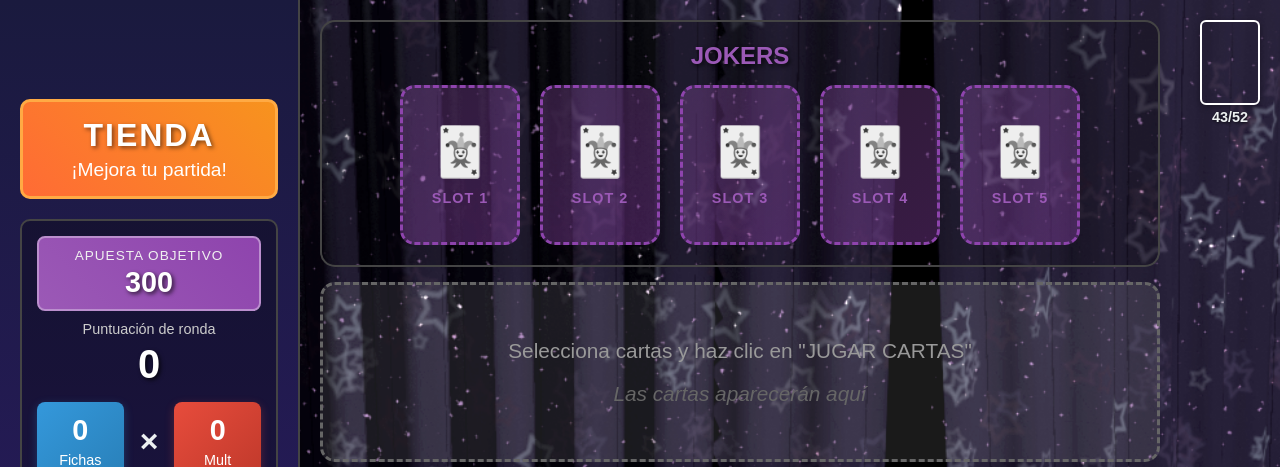
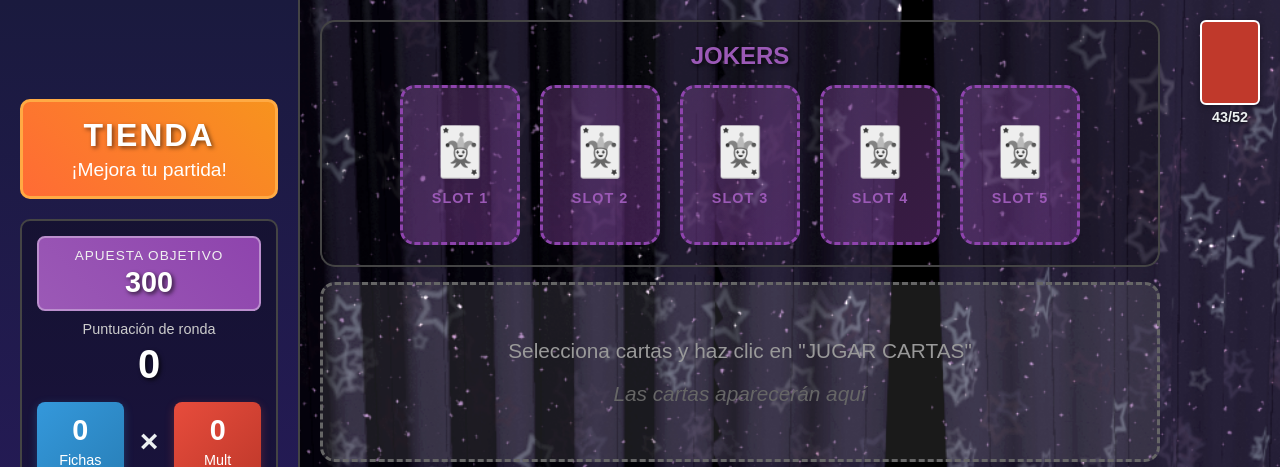
Before and after one commit to AnDrew-AlcVer/five-hands-at-freddys, a Flask app: page /juego in a window 1280 px wide. Shown: the top 467 px of the page. Run offline with Flask 3, Linux system fonts and the light colour scheme; the visitor is signed in with stand-in values (Sample User, id 1); tables that the repository leaves empty hold one stand-in row (values such as "Sample post").

Commit message:
Finalización logica juego

```diff
--- a/src/app.py
+++ b/src/app.py
@@ -26,8 +26,15 @@ from py.juego import (inicializar_juego, robar_cartas, jugar_cartas,
                       obtener_objetivos, validar_ronda, borrar_partida_guardada)
 
 app = Flask(__name__)
-# Generar SECRET_KEY aleatoria si no está en el .env
+# IMPORTANTE: Con Gunicorn multi-worker, la SECRET_KEY DEBE estar en .env
+# Si no existe, se genera una aleatoria (pero solo funciona con 1 worker)
 app.secret_key = os.getenv('SECRET_KEY') or secrets.token_hex(32)
+
+# Configuración de sesión
+app.config['SESSION_COOKIE_HTTPONLY'] = True
+app.config['SESSION_COOKIE_SAMESITE'] = 'Lax'
+app.config['PERMANENT_SESSION_LIFETIME'] = 3600  # 1 hora
+
 CORS(app, supports_credentials=True)
 
 init_db(app)
--- a/src/py/login.py
+++ b/src/py/login.py
@@ -35,6 +35,7 @@ def login():
         if not verify_password(user.password_hash, password):
             return jsonify({'success': False, 'message': 'Contraseña incorrecta'}), 401
 
+        session.permanent = True  # Hacer la sesión permanente
         session['user_id'] = user.id
         session['username'] = user.username
         session['admin'] = user.admin
@@ -109,6 +110,7 @@ def register():
         db.session.add(new_leaderboard)
         db.session.commit()
 
+        session.permanent = True  # Hacer la sesión permanente
         session['user_id'] = new_user.id
         session['username'] = new_user.username
         session['admin'] = new_user.admin
--- a/src/static/js/accionesJuego.js
+++ b/src/static/js/accionesJuego.js
@@ -113,7 +113,13 @@ class AccionesJuego {
         const isLastRound = nextRound > totalRondas;
 
         const rondaActual = this.juego.gestorObjetivos?.objetivos?.rondas?.find(r => r.numero === currentRound);
-        const recompensa = rondaActual?.recompensa || 0;
+        let recompensa = rondaActual?.recompensa || 0;
+
+        // Aplicar multiplicador de dinero (FNAF 4 powerup)
+        const multiplicadorDinero = this.juego.estadoJuego.dinero_multiplicador || 1;
+        if (multiplicadorDinero > 1) {
+            recompensa = Math.floor(recompensa * multiplicadorDinero);
+        }
 
         this.juego.estadoJuego.money = (this.juego.estadoJuego.money || 0) + recompensa;
 
@@ -138,11 +144,15 @@ class AccionesJuego {
             box-shadow: 0 10px 40px rgba(0,0,0,0.5);
             border: 3px solid #fff;
         `;
+        const mensajeDinero = multiplicadorDinero > 1
+            ? `💰 ¡Ganaste $${recompensa}! (x${multiplicadorDinero})`
+            : `💰 ¡Ganaste $${recompensa}!`;
+
         div.innerHTML = `
             ${mensaje}<br>
             <span style="font-size: 0.5em; display: block; margin-top: 15px;">
                 Puntuación: ${this.juego.estadoJuego.score} / ${this.juego.estadoJuego.blindTarget}<br>
-                💰 ¡Ganaste $${recompensa}!
+                ${mensajeDinero}
             </span>
         `;
         document.body.appendChild(div);
--- a/src/static/js/baraja.js
+++ b/src/static/js/baraja.js
@@ -46,8 +46,11 @@ function togglePowerup(powerup) {
 
     if (index >= 0) {
         powerupsSeleccionados = [];
+        localStorage.removeItem('barajaSeleccionada');
     } else {
         powerupsSeleccionados = [powerup];
+        // Guardar el id de la baraja seleccionada
+        localStorage.setItem('barajaSeleccionada', powerup.id);
     }
 
     localStorage.setItem('powerupsSeleccionados', JSON.stringify(powerupsSeleccionados));
--- a/src/static/js/infoPartida.js
+++ b/src/static/js/infoPartida.js
@@ -73,25 +73,126 @@ function abrirInfoPartida() {
                     </div>
 
                     <div style="margin-bottom: 20px;">
-                        <h3 style="color: #f39c12; margin-top: 0; margin-bottom: 10px; font-size: 16px;">Qué hacen los Jokers</h3>
-                        <p style="margin: 8px 0; line-height: 1.6; color: #ddd;">Los Jokers son potenciadores que compras en la tienda:</p>
-                        <ul style="margin: 10px 0; padding-left: 20px; font-size: 0.9em;">
-                            <li style="margin: 6px 0; line-height: 1.5; color: #ddd;"><strong>Freddy:</strong> Si hay Face (J, Q, K), +20 fichas.</li>
-                            <li style="margin: 6px 0; line-height: 1.5; color: #ddd;"><strong>Bonnie:</strong> Cada pica que juegas añade +1 multiplicador.</li>
-                            <li style="margin: 6px 0; line-height: 1.5; color: #ddd;"><strong>Chica:</strong> Cada corazón que juegas añade +20 fichas.</li>
-                            <li style="margin: 6px 0; line-height: 1.5; color: #ddd;"><strong>Springtrap:</strong> Si juegas cartas bajas (2–5), multiplica ×2 el multiplicador.</li>
-                            <li style="margin: 6px 0; line-height: 1.5; color: #ddd;"><strong>Foxy:</strong> La primera mano de la ronda suma +2 multiplicador.</li>
-                            <li style="margin: 6px 0; line-height: 1.5; color: #ddd;"><strong>Balloon Boy:</strong> Cada 2 descartes acumulan +20 fichas para la próxima jugada.</li>
-                            <li style="margin: 6px 0; line-height: 1.5; color: #ddd;"><strong>Mangle:</strong> 33% de probabilidad por carta de sumar +1 multiplicador.</li>
-                            <li style="margin: 6px 0; line-height: 1.5; color: #ddd;"><strong>Puppet:</strong> Si no hay cartas repetidas, multiplica ×2 el multiplicador (1 vez por ronda).</li>
-                            <li style="margin: 6px 0; line-height: 1.5; color: #ddd;"><strong>Golden Freddy:</strong> Multiplica el multiplicador por un valor aleatorio (×1.2 a ×2).</li>
-                            <li style="margin: 6px 0; line-height: 1.5; color: #ddd;"><strong>Ballora:</strong> Cartas consecutivas suman +15 fichas.</li>
-                            <li style="margin: 6px 0; line-height: 1.5; color: #ddd;"><strong>Circus Baby:</strong> Si hay exactamente una pareja, multiplica ×2 el multiplicador.</li>
-                            <li style="margin: 6px 0; line-height: 1.5; color: #ddd;"><strong>Music Man:</strong> Cada carta jugada suma +1 ficha.</li>
-                            <li style="margin: 6px 0; line-height: 1.5; color: #ddd;"><strong>Phone Guy:</strong> Una carta se convierte en J una vez por ronda.</li>
-                            <li style="margin: 6px 0; line-height: 1.5; color: #ddd;"><strong>Mimic:</strong> Copia el efecto del Joker más a la izquierda.</li>
-                            <li style="margin: 6px 0; line-height: 1.5; color: #ddd;"><strong>Stack Bonus:</strong> Jugar exactamente 3/4/5 cartas suma +20/+30/+50 fichas.</li>
-                        </ul>
+                        <h3 style="color: #f39c12; margin-top: 0; margin-bottom: 10px; font-size: 16px;">Lista de Jokers</h3>
+                        <p style="margin: 8px 0; line-height: 1.6; color: #ddd;">Los Jokers son potenciadores especiales que compras en la tienda. Puedes tener hasta 5 activos simultáneamente.</p>
+
+                        <div style="background: rgba(0,0,0,0.3); padding: 15px; border-radius: 10px; margin-top: 15px;">
+                            <h4 style="color: #e74c3c; margin: 0 0 10px 0; font-size: 14px;">JOKERS DE FICHAS</h4>
+                            <ul style="margin: 8px 0; padding-left: 20px; font-size: 0.85em;">
+                                <li style="margin: 6px 0; line-height: 1.5; color: #ddd;">
+                                    <strong style="color: #ffaa44;">Freddy Fazbear</strong> ($15)<br>
+                                    Si juegas cartas Face (J, Q, K), suma +30 fichas.
+                                </li>
+                                <li style="margin: 6px 0; line-height: 1.5; color: #ddd;">
+                                    <strong style="color: #ffaa44;">Chica</strong> ($12)<br>
+                                    Cada corazón jugado suma +25 fichas.
+                                </li>
+                                <li style="margin: 6px 0; line-height: 1.5; color: #ddd;">
+                                    <strong style="color: #ffaa44;">Balloon Boy</strong> ($10)<br>
+                                    Cada 2 descartes acumula +20 fichas para la próxima jugada.
+                                </li>
+                                <li style="margin: 6px 0; line-height: 1.5; color: #ddd;">
+                                    <strong style="color: #ffaa44;">Ballora</strong> ($16)<br>
+                                    Por cada par de cartas consecutivas suma +35 fichas.
+                                </li>
+                                <li style="margin: 6px 0; line-height: 1.5; color: #ddd;">
+                                    <strong style="color: #ffaa44;">Music Man</strong> ($17)<br>
+                                    Cada carta jugada suma +5 fichas.
+                                </li>
+                            </ul>
+                        </div>
+
+                        <div style="background: rgba(0,0,0,0.3); padding: 15px; border-radius: 10px; margin-top: 15px;">
+                            <h4 style="color: #3498db; margin: 0 0 10px 0; font-size: 14px;">JOKERS DE MULTIPLICADOR</h4>
+                            <ul style="margin: 8px 0; padding-left: 20px; font-size: 0.85em;">
+                                <li style="margin: 6px 0; line-height: 1.5; color: #ddd;">
+                                    <strong style="color: #ffaa44;">Bonnie</strong> ($12)<br>
+                                    Cada pica jugada suma +1 al multiplicador.
+                                </li>
+                                <li style="margin: 6px 0; line-height: 1.5; color: #ddd;">
+                                    <strong style="color: #ffaa44;">Foxy</strong> ($14)<br>
+                                    La primera mano de la ronda suma +4 al multiplicador.
+                                </li>
+                                <li style="margin: 6px 0; line-height: 1.5; color: #ddd;">
+                                    <strong style="color: #ffaa44;">Mangle</strong> ($18)<br>
+                                    33% de probabilidad por carta de sumar +1 al multiplicador.
+                                </li>
+                            </ul>
+                        </div>
+
+                        <div style="background: rgba(0,0,0,0.3); padding: 15px; border-radius: 10px; margin-top: 15px;">
+                            <h4 style="color: #9b59b6; margin: 0 0 10px 0; font-size: 14px;">JOKERS MULTIPLICADORES</h4>
+                            <ul style="margin: 8px 0; padding-left: 20px; font-size: 0.85em;">
+                                <li style="margin: 6px 0; line-height: 1.5; color: #ddd;">
+                                    <strong style="color: #ffaa44;">Springtrap</strong> ($20)<br>
+                                    Si juegas cartas bajas (2, 3, 4, 5), multiplica x2 el multiplicador.
+                                </li>
+                                <li style="margin: 6px 0; line-height: 1.5; color: #ddd;">
+                                    <strong style="color: #ffaa44;">The Puppet</strong> ($22)<br>
+                                    Si no hay cartas repetidas, multiplica x2 el multiplicador (1 vez por ronda).
+                                </li>
+                                <li style="margin: 6px 0; line-height: 1.5; color: #ddd;">
+                                    <strong style="color: #ffaa44;">Circus Baby</strong> ($19)<br>
+                                    Si hay exactamente una pareja, multiplica x2 el multiplicador.
+                                </li>
+                            </ul>
+                        </div>
+
+                        <div style="background: rgba(0,0,0,0.3); padding: 15px; border-radius: 10px; margin-top: 15px;">
+                            <h4 style="color: #f39c12; margin: 0 0 10px 0; font-size: 14px;">JOKERS ESPECIALES</h4>
+                            <ul style="margin: 8px 0; padding-left: 20px; font-size: 0.85em;">
+                                <li style="margin: 6px 0; line-height: 1.5; color: #ddd;">
+                                    <strong style="color: #ffaa44;">Golden Freddy</strong> ($25)<br>
+                                    Multiplica el multiplicador por un valor aleatorio entre x1.2 y x2.0.
+                                </li>
+                                <li style="margin: 6px 0; line-height: 1.5; color: #ddd;">
+                                    <strong style="color: #ffaa44;">Phone Guy</strong> ($13)<br>
+                                    Una vez por ronda, convierte una carta en J.
+                                </li>
+                                <li style="margin: 6px 0; line-height: 1.5; color: #ddd;">
+                                    <strong style="color: #ffaa44;">The Mimic</strong> ($24)<br>
+                                    Copia el efecto del Joker más a la izquierda.
+                                </li>
+                            </ul>
+                        </div>
+                    </div>
+
+                    <div style="margin-bottom: 20px;">
+                        <h3 style="color: #f39c12; margin-top: 0; margin-bottom: 10px; font-size: 16px;">Sistema de Powerups</h3>
+                        <p style="margin: 8px 0; line-height: 1.6; color: #ddd;">Antes de empezar una partida, puedes seleccionar una baraja que te dará ventajas especiales.</p>
+
+                        <div style="background: rgba(0,0,0,0.3); padding: 15px; border-radius: 10px; margin-top: 15px;">
+                            <ul style="margin: 8px 0; padding-left: 20px; font-size: 0.85em;">
+                                <li style="margin: 6px 0; line-height: 1.5; color: #ddd;">
+                                    <strong style="color: #ffaa44;">Five Nights At Freddy's (FNAF1)</strong><br>
+                                    +15 monedas extra solo en la primera ronda.
+                                </li>
+                                <li style="margin: 6px 0; line-height: 1.5; color: #ddd;">
+                                    <strong style="color: #ffaa44;">Five Nights At Freddy's 2 (FNAF2)</strong><br>
+                                    +1 descarte disponible por ronda.
+                                </li>
+                                <li style="margin: 6px 0; line-height: 1.5; color: #ddd;">
+                                    <strong style="color: #ffaa44;">Five Nights At Freddy's 3 (FNAF3)</strong><br>
+                                    +1 mano disponible por ronda.
+                                </li>
+                                <li style="margin: 6px 0; line-height: 1.5; color: #ddd;">
+                                    <strong style="color: #ffaa44;">Five Nights At Freddy's 4 (FNAF4)</strong><br>
+                                    Multiplica x2 todas las recompensas de dinero al ganar rondas.
+                                </li>
+                                <li style="margin: 6px 0; line-height: 1.5; color: #ddd;">
+                                    <strong style="color: #ffaa44;">Sister Location</strong><br>
+                                    +10 puntos extra en cada jugada de cartas.
+                                </li>
+                                <li style="margin: 6px 0; line-height: 1.5; color: #ddd;">
+                                    <strong style="color: #ffaa44;">Pizzeria Simulator</strong><br>
+                                    Multiplica x2 el puntaje de cada jugada.
+                                </li>
+                                <li style="margin: 6px 0; line-height: 1.5; color: #ddd;">
+                                    <strong style="color: #ffaa44;">Security Breach</strong><br>
+                                    +1 jugada extra por ronda.
+                                </li>
+                            </ul>
+                        </div>
                     </div>
 
                     <div style="margin-bottom: 20px;">
--- a/src/static/js/juego.js
+++ b/src/static/js/juego.js
@@ -22,7 +22,9 @@ function aplicarPowerups(gameState) {
     powerups.forEach(powerup => {
         switch (powerup.efecto.tipo) {
             case 'dinero':
-                if (!gameState.powerup_dinero_applied) {
+                // Solo aplicar el bonus de dinero en la ronda 1
+                const rondaActual = gameState.round || 1;
+                if (rondaActual === 1 && !gameState.powerup_dinero_applied) {
                     gameState.money = (gameState.money || 0) + powerup.efecto.valor;
                     gameState.powerup_dinero_applied = true;
                 }
@@ -52,6 +54,15 @@ function aplicarPowerups(gameState) {
     });
 
     return gameState;
+}
+
+function cargarImagenBaraja() {
+    const powerupsSeleccionados = JSON.parse(localStorage.getItem('powerupsSeleccionados')) || [];
+    const deckCard = document.getElementById('deckCard');
+
+    if (powerupsSeleccionados.length > 0 && powerupsSeleccionados[0].image && deckCard) {
+        deckCard.style.backgroundImage = `url('${powerupsSeleccionados[0].image}')`;
+    }
 }
 
 function iniciarMusicaJuego() {
@@ -113,6 +124,7 @@ class Juego {
         this.obtenerModoPartida();
         this.configurarEventos();
         iniciarMusicaJuego();
+        cargarImagenBaraja();
 
         this.cargarJuegoConObjetivos().catch(error => {
             console.error('Error en cargarJuegoConObjetivos:', error);
--- a/src/templates/css/juego.css
+++ b/src/templates/css/juego.css
@@ -576,6 +576,7 @@
 
     position: relative;
 
+    background-color: #c0392b;
     background-size: cover;
     background-position: center;
     background-repeat: no-repeat;
--- a/src/templates/html/juego.html
+++ b/src/templates/html/juego.html
@@ -140,8 +140,8 @@
         <!-- Información adicional -->
         <div class="right-panel">
             <div class="deck-info">
-                <div class="deck-card">
-                    <span class="deck-count">52/52</span>
+                <div class="deck-card" id="deckCard">
+                    <span class="deck-count" id="deckCount">52/52</span>
                 </div>
             </div>
         </div>
```
Also changed, not shown: src/data/objetivos.json (+11 -11 lines), src/py/juego.py (+15 -1 lines), src/static/img/jokers/Foxy.png (renamed from src/static/img/jokers/foxy.png), 1 other file.
